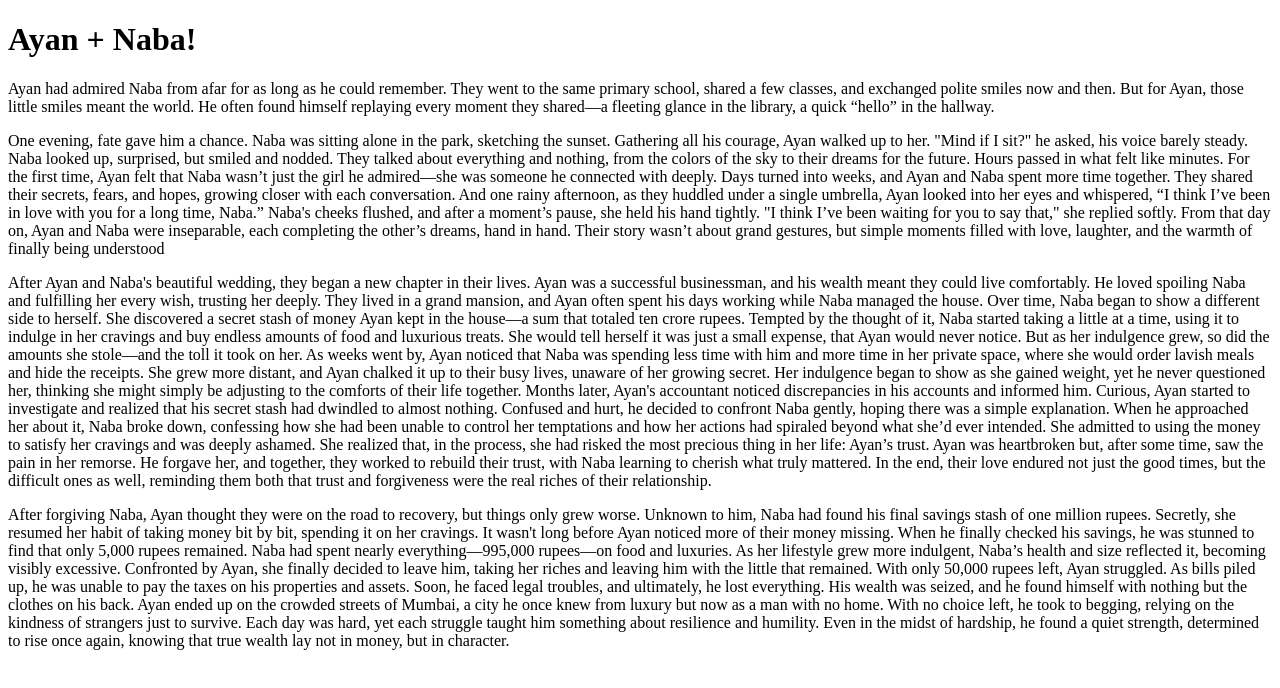
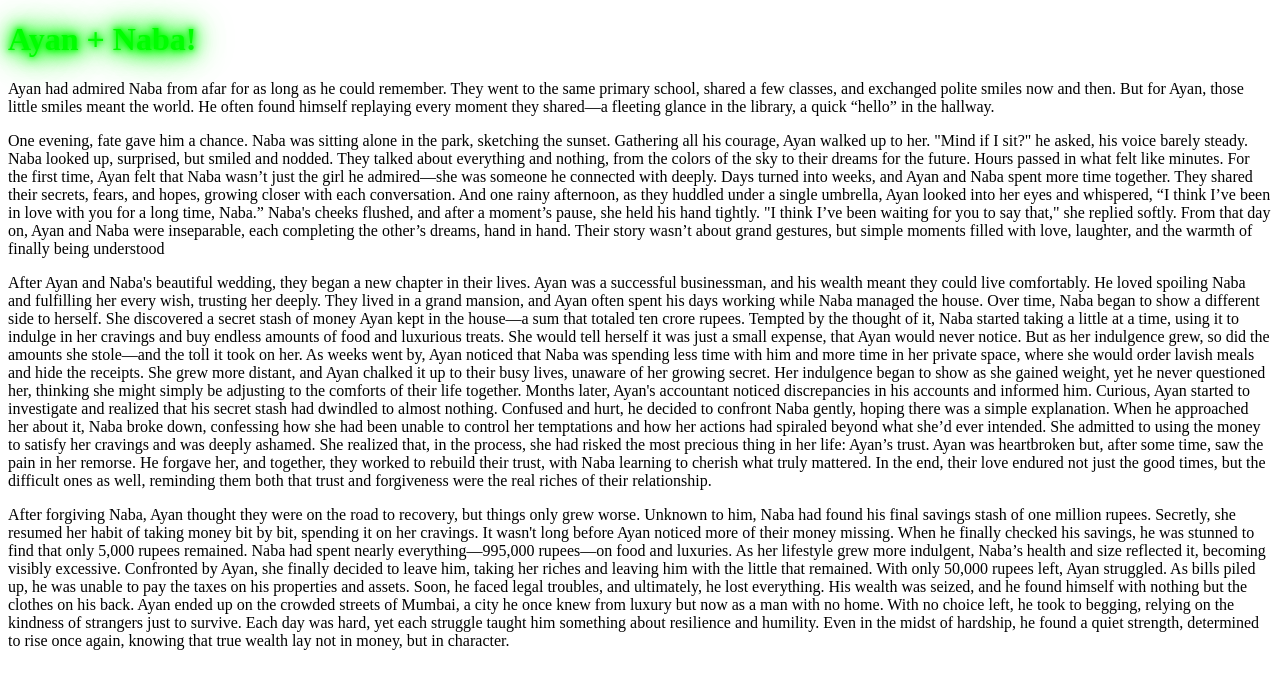
Before and after one commit to Haris252/html-practice, a plain HTML site: page index.html in a window 1280 px wide. Drawn offline with Linux system fonts and the light colour scheme.

Commit message:
Update index.html

```diff
--- a/index.html
+++ b/index.html
@@ -16,7 +16,15 @@
 
   </head>
   <body>
-    <h1>Ayan + Naba!</h1>
+    <style>
+    .glow {
+        font-size: 2em;
+        color: #0f0;
+        text-shadow: 0 0 5px #0f0, 0 0 10px #0f0, 0 0 15px #0f0, 0 0 20px #0f0, 0 0 30px #0f0, 0 0 40px #0f0;
+    }
+</style>
+
+    <h1 class="glow">Ayan + Naba!</h1>
     <p> Ayan had admired Naba from afar for as long as he could remember. They went to the same primary school, shared a few classes, and exchanged polite smiles now and then. But for Ayan, those little smiles meant the world. He often found himself replaying every moment they shared—a fleeting glance in the library, a quick “hello” in the hallway.
 
 <P>One evening, fate gave him a chance. Naba was sitting alone in the park, sketching the sunset. Gathering all his courage, Ayan walked up to her. "Mind if I sit?" he asked, his voice barely steady.
```
